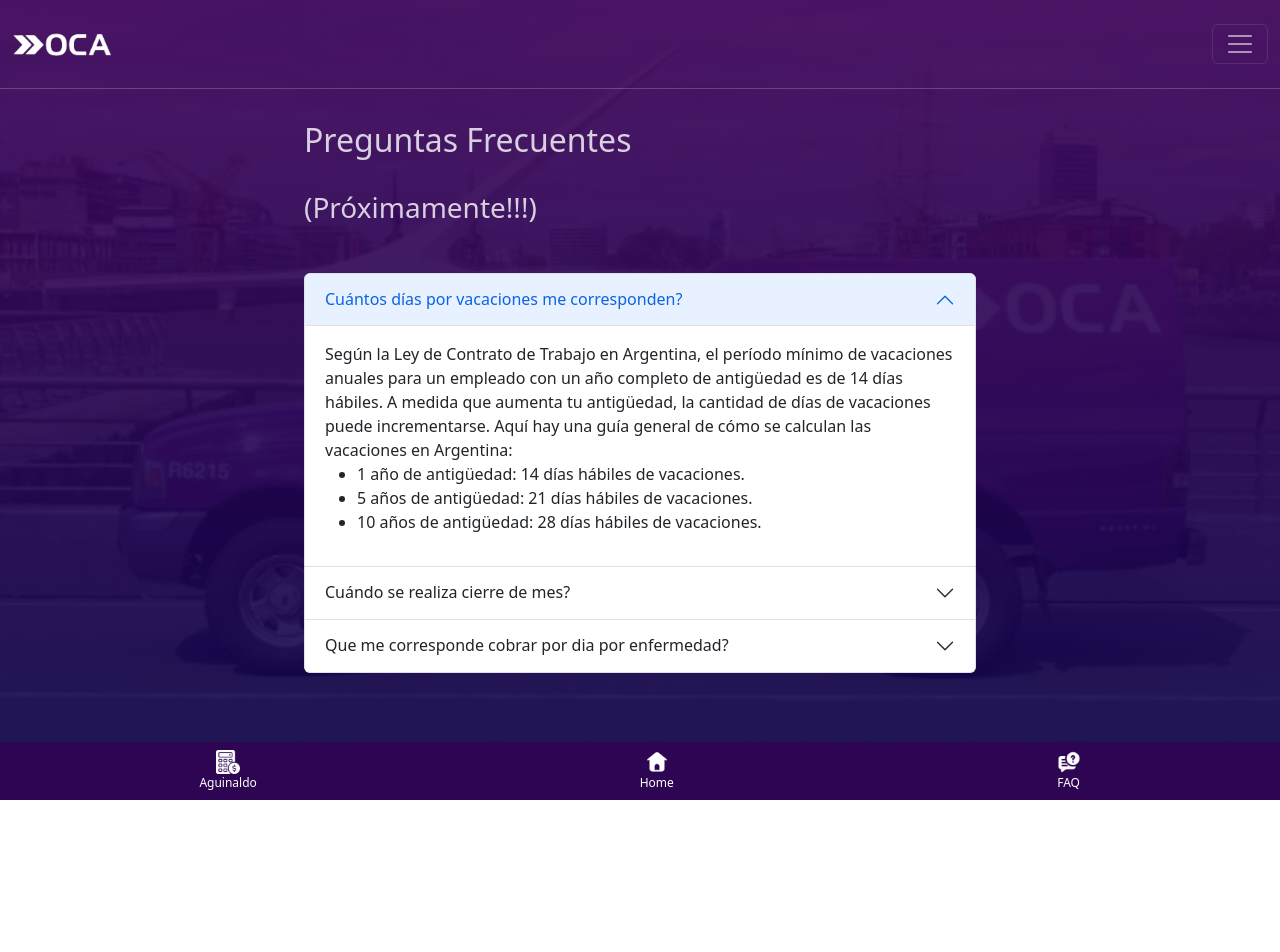
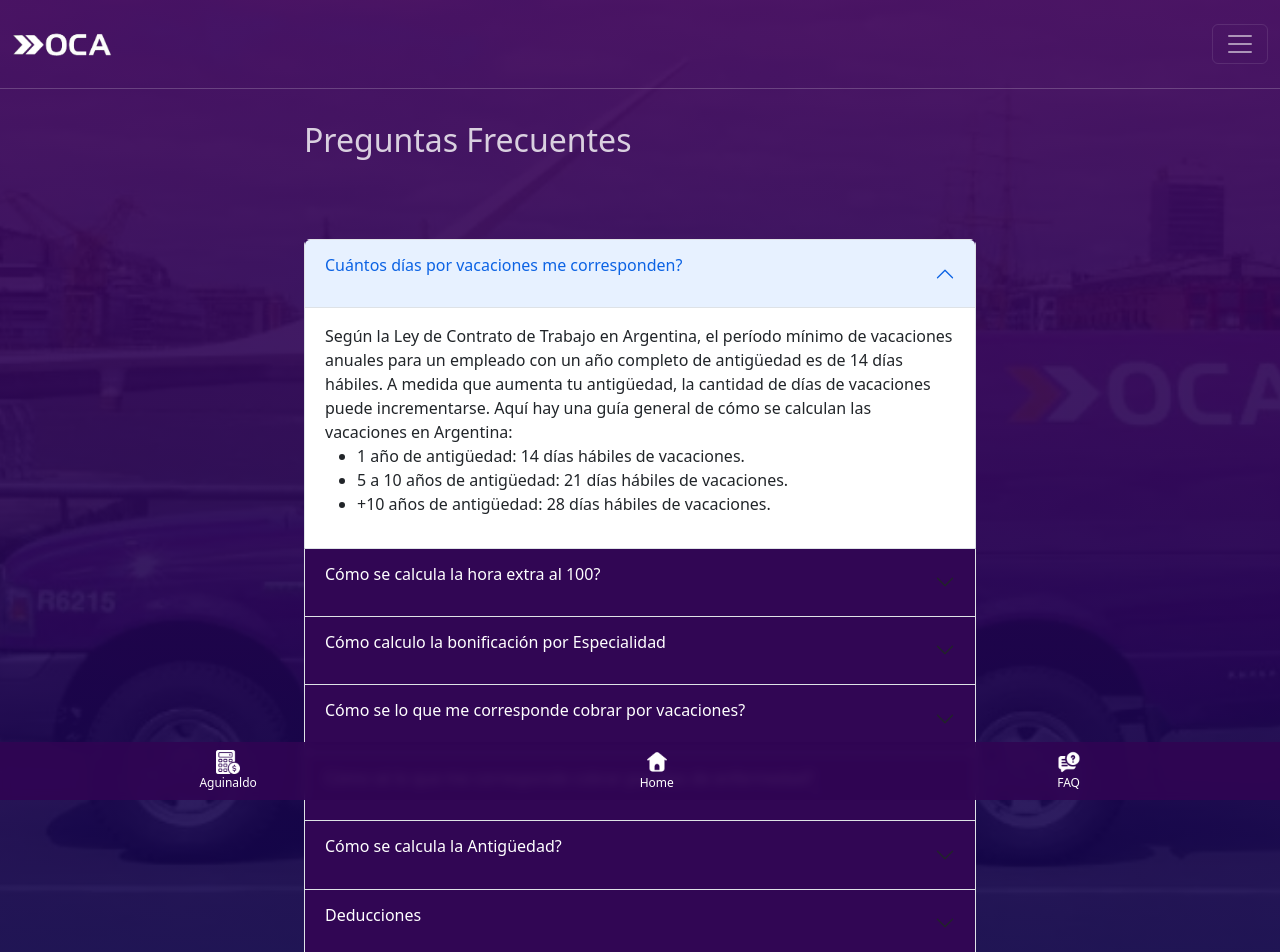
Before and after one commit to Fernskt/Oca-React-App, a React (Create React App) app: page /Faq in a window 1280 px wide. Shown: the top 952 px of the page. Before the commit the page ends 800 px from the top, so only its background shows below. Built offline with nearby package versions, Linux system fonts and the light colour scheme.

Commit message:
Agregando funciones

```diff
--- a/src/assets/css/App.css
+++ b/src/assets/css/App.css
@@ -7,7 +7,11 @@
 
 }
 
-
+.accordion-button,
+.accordion-header{
+    background-color: #300553e8;
+    color: white;
+}
 
 .bg-image {
     background-image: url(../img/pag10-ocajpg.webp);
--- a/src/components/Calcu.js
+++ b/src/components/Calcu.js
@@ -4,17 +4,18 @@ import { useState } from "react";
 import Modal from "../components/Modal";
 
 
-export default function Calcu({opcion, vaca, enf , dolarOficial}) {
+export default function Calcu({opcion, vaca, enf , dolarOficial, valorVacas, esDiaCam}) {
 
 
 
-  const [dias, setDias] = useState(30);
-  const [anios, setAnios] = useState(0);
-  const [horas, setHoras] = useState(0);
+  /* const [dias, setDias] = useState((30 - enf)); */
+  const [anios, setAnios] = useState(null);
+  const [horas, setHoras] = useState(null);
 
-  const manejarDias = (e) => {
+
+ /*  const manejarDias = (e) => {
     setDias(e.target.value);
-  };
+  }; */
   const manejarAnios = (e) => {
     setAnios(e.target.value);
   };
@@ -22,29 +23,31 @@ export default function Calcu({opcion, vaca, enf , dolarOficial}) {
     setHoras(e.target.value);
   };
 
+  const adicCamioneros = 1.12;
 
+  const dias = 30 - enf;
   const hora100 = opcion * 0.0104167;
   const dia = opcion / 24;
   const sueldoBasicoACobrar = (opcion / 30) * dias;
-  const hora100dia = horas * (hora100 * 1.12);
+  const hora100dia = horas * (hora100 * adicCamioneros);
   const especialidad = sueldoBasicoACobrar * 0.12;
   const promHs = 904.62;
-  const vacaciones = vaca * 2908.09;
-  const enfermedad = ((parseFloat(opcion) / 30)*1.12)*enf;
+  const vacaciones = vaca * valorVacas;
+  const enfermedad = ((parseFloat(opcion) / 30)*adicCamioneros)*enf;
   const antiguedad = (sueldoBasicoACobrar + hora100dia + especialidad + promHs + vacaciones) * 0.01 * anios;
   const viatico = dia * 0.184843;
   const comida = dia * 0.368358;
-  const viaticoPorMes = viatico * (dias - 6);
-  const comidaPorMes = comida * (dias - 6);
-  const totalBruto = antiguedad + hora100dia + especialidad + vacaciones + parseFloat(opcion);
+  const viaticoPorMes = viatico * (dias - 6 - enf);
+  const comidaPorMes = comida * (dias - 6 - enf);
+  const totalBruto = antiguedad + hora100dia + especialidad + vacaciones + enfermedad + parseFloat(opcion);
   const deducciones = totalBruto * 0.215;
-  const totalNeto = (viaticoPorMes + comidaPorMes + totalBruto) - deducciones;
+  const totalNeto = ((viaticoPorMes * adicCamioneros) + (comidaPorMes * adicCamioneros) + totalBruto) - deducciones;
   const dolar = totalNeto / dolarOficial;
 
   return (
     <>
       <form className="form-floating formulario">
-        <div className="form-floating mb-3 ">
+        {/* <div className="form-floating mb-3 ">
           <input
             type="number"
             className="form-control"
@@ -59,7 +62,7 @@ export default function Calcu({opcion, vaca, enf , dolarOficial}) {
           <p className="error">Cantidad de días fuera de rango (de 0 a 30)</p>
         ) : (
           <br></br>
-        )}
+        )} */}
 
         <div className="form-floating mb-3 ">
           <input
--- a/src/components/Categorias.js
+++ b/src/components/Categorias.js
@@ -22,11 +22,15 @@ export default function Categorias() {
     dolarOficial();
   },[]);
 
+  const [sueldosBasicos, setSueldosBasicos] = useState([298425.46,238568.60,208538.99]);
+  const [valorSelect, setValorSelect] = useState("1");
   const [opcion, setOpcion] = useState(0);
   const [vacaciones, setVacaciones] = useState(false);
   const [vaca, setVaca] = useState(0);
+  const [valorVacas, setValorVacas] = useState(6992.24);
   const [enfermedad ,  setEnfermedad] = useState(false);
   const [enf, setEnf] = useState(0);
+  const [esDiaCam , setEsDiaCam] = useState(false);
 
   const manejarVaca = (e) => {
     setVaca(e.target.value);
@@ -52,12 +56,46 @@ export default function Categorias() {
 
   };
 
+  const manejarCheckboxEsDisCam = (e) => {
+    setEsDiaCam(e.target.checked);
+    console.log(esDiaCam)
+  }
+
   const manejarRadio = (e) => {
     setOpcion(e.target.value);
   };
 
+  const manejarSelect =(e) => {
+    const selectedValue = e.target.value;
+    setValorSelect(selectedValue);
+
+  switch(selectedValue){
+    case "1":
+      setSueldosBasicos([298425.46,318504.55,297878.21]);
+      setValorVacas(6992,24);
+      break;
+    case "2":
+      setSueldosBasicos([238568.60,254620.31,238131.11]);
+      setValorVacas(5589.77);
+      break;
+    case "3":
+      setSueldosBasicos([208538.99,222570.20,208156.56]);
+      setValorVacas(4886.16);
+      break;
+    default:
+      setSueldosBasicos([298425.46,318504.55,297878.21]);
+      setValorVacas(6992,24);
+  }
+}
+
   return (
     <>
+    <select class="form-select " aria-label="Default select example" onChange={manejarSelect} value={valorSelect}>
+    <option value="1">Escala Corresp a Enero 2024</option>
+    <option value="2">Escala Corresp a Noviembre 2023</option>
+    <option value="3">Escala Corresp a Septiembre 2023</option>
+  </select>
+  <h5 class="mb-5">Sueldo Básico (aux 1ra): <span className="bruto">${sueldosBasicos[0].toFixed(2)}</span></h5>
       <h3>Ingresá tu categoría</h3>
       <br />
 
@@ -68,7 +106,7 @@ export default function Categorias() {
             type="radio"
             name="inlineRadioOptions"
             id="inlineRadio1"
-            value={166831.19}
+            value={sueldosBasicos[0]}
             onChange={manejarRadio}
           />
           <label class="form-check-label" for="inlineRadio1">
@@ -82,7 +120,7 @@ export default function Categorias() {
             type="radio"
             name="inlineRadioOptions"
             id="inlineRadio2"
-            value={178056.16}
+            value={sueldosBasicos[1]}
             onChange={manejarRadio}
           />
           <label class="form-check-label" for="inlineRadio2">
@@ -96,27 +134,27 @@ export default function Categorias() {
             type="radio"
             name="inlineRadioOptions"
             id="inlineRadio3"
-            value={166525.25}
+            value={sueldosBasicos[2]}
             onChange={manejarRadio}
           />
           <label class="form-check-label" for="inlineRadio3">
             Admin 1ra
           </label>
         </div>
-        <div class="form-check form-check-inline">
-          <input
-            class="form-check-input"
-            type="radio"
-            name="inlineRadioOptions"
-            id="inlineRadio4"
-            value="option2"
-            onclick="otroSueldo()"
-          />
-          <label class="form-check-label" for="inlineRadio4">
-            {" "}
-            <b>Otro</b>{" "}
-          </label>
-        </div>
+        <div class="form-check  color-h1">
+
+      <input
+        class="form-check-input"
+        type="checkbox"
+        value=""
+        id="flexCheckDefault"
+        checked={esDiaCam}
+        onChange={manejarCheckboxEsDisCam}
+      />
+      <label class="form-check-label" for="flexCheckDefault">
+        Día del Cam.
+      </label>
+    </div>
       </div>
 
 
@@ -187,7 +225,9 @@ export default function Categorias() {
       <Calcu opcion={opcion}
              vaca={vaca}
              enf={enf}
-             dolarOficial={dolarCompra} />
+             dolarOficial={dolarCompra}
+             valorVacas={valorVacas}
+             esDiaCam={esDiaCam}/>
 
 
     </>
--- a/src/containers/Aguinaldo.js
+++ b/src/containers/Aguinaldo.js
@@ -16,7 +16,7 @@ export default function Aguinaldo() {
   };
 
   const calcularAguinaldoMano = () => {
-    const descuento = calcularAguinaldo() * 0.21;
+    const descuento = calcularAguinaldo() * 0.215;
     return calcularAguinaldo() - descuento;
   }
 
--- a/src/containers/Faq.js
+++ b/src/containers/Faq.js
@@ -11,13 +11,13 @@ export default function Faq() {
 
         <div className="py-3 px-5 form-contenedor">
         <h2>Preguntas Frecuentes</h2><br />
-        <h3>(Próximamente!!!)</h3>
 
-        <div class="accordion" id="accordionExample">
+
+        <div class="accordion " id="accordionExample">
   <div class="accordion-item">
     <h2 class="accordion-header">
       <button class="accordion-button" type="button" data-bs-toggle="collapse" data-bs-target="#collapseOne" aria-expanded="true" aria-controls="collapseOne">
-        Cuántos días por vacaciones me corresponden?
+        <p>Cuántos días por vacaciones me corresponden?</p>
       </button>
     </h2>
     <div id="collapseOne" class="accordion-collapse collapse show" data-bs-parent="#accordionExample">
@@ -27,8 +27,8 @@ export default function Faq() {
 A medida que aumenta tu antigüedad, la cantidad de días de vacaciones puede incrementarse. Aquí hay una guía general de cómo se calculan las vacaciones en Argentina:
 <ul>
 <li>1 año de antigüedad: 14 días hábiles de vacaciones.</li>
-<li>5 años de antigüedad: 21 días hábiles de vacaciones.</li>
-<li>10 años de antigüedad: 28 días hábiles de vacaciones.</li>
+<li>5 a 10 años de antigüedad: 21 días hábiles de vacaciones.</li>
+<li>+10 años de antigüedad: 28 días hábiles de vacaciones.</li>
 
 
 </ul>
@@ -36,27 +36,95 @@ A medida que aumenta tu antigüedad, la cantidad de días de vacaciones puede in
       </div>
     </div>
   </div>
+
   <div class="accordion-item">
     <h2 class="accordion-header">
       <button class="accordion-button collapsed" type="button" data-bs-toggle="collapse" data-bs-target="#collapseTwo" aria-expanded="false" aria-controls="collapseTwo">
-        Cuándo se realiza cierre de mes?
+        <p>Cómo se calcula la hora extra al 100?</p>
       </button>
     </h2>
     <div id="collapseTwo" class="accordion-collapse collapse" data-bs-parent="#accordionExample">
-      <div class="accordion-body">
-        <strong>This is the second item's accordion body.</strong> It is hidden by default, until the collapse plugin adds the appropriate classes that we use to style each element. These classes control the overall appearance, as well as the showing and hiding via CSS transitions. You can modify any of this with custom CSS or overriding our default variables. It's also worth noting that just about any HTML can go within the <code>.accordion-body</code>, though the transition does limit overflow.
+      <div class="accordion-body ">
+        <strong>La hora extra al 100</strong> <p>Se calcula el valor de la hora extra y se le suma un 12% adicional.</p><br /><br />
+
+        <h5>Fórmula: (Hora extra + 12%)</h5>
+
       </div>
     </div>
   </div>
   <div class="accordion-item">
     <h2 class="accordion-header">
       <button class="accordion-button collapsed" type="button" data-bs-toggle="collapse" data-bs-target="#collapseThree" aria-expanded="false" aria-controls="collapseThree">
-       Que me corresponde cobrar por dia por enfermedad?
+        <p>Cómo calculo la bonificación por Especialidad</p>
       </button>
     </h2>
     <div id="collapseThree" class="accordion-collapse collapse" data-bs-parent="#accordionExample">
       <div class="accordion-body">
-        <strong>This is the third item's accordion body.</strong> It is hidden by default, until the collapse plugin adds the appropriate classes that we use to style each element. These classes control the overall appearance, as well as the showing and hiding via CSS transitions. You can modify any of this with custom CSS or overriding our default variables. It's also worth noting that just about any HTML can go within the <code>.accordion-body</code>, though the transition does limit overflow.
+        <strong>La bonificación por especialidad</strong> <p>equivale al 12% del sueldo bruto.</p><br /><br />
+
+        <h5>Fórmula: (Sueldo bruto x 12%)</h5>
+
+      </div>
+    </div>
+  </div>
+  <div class="accordion-item">
+    <h2 class="accordion-header">
+      <button class="accordion-button collapsed" type="button" data-bs-toggle="collapse" data-bs-target="#collapseFour" aria-expanded="false" aria-controls="collapseFour">
+        <p>Cómo se lo que me corresponde cobrar por vacaciones?</p>
+      </button>
+    </h2>
+    <div id="collapseFour" class="accordion-collapse collapse" data-bs-parent="#accordionExample">
+      <div class="accordion-body">
+        <strong>El Adicional por vacaciones</strong> <p>Se calcula multiplicando el valor diario de vacaciones por la cantidad de días de vacaciones.</p><br /><br />
+
+        <h5>Fórmula: (Días de vacaciones × Valor diario de vacaciones)</h5>
+
+      </div>
+    </div>
+  </div>
+
+  <div class="accordion-item">
+    <h2 class="accordion-header">
+      <button class="accordion-button collapsed" type="button" data-bs-toggle="collapse" data-bs-target="#collapseFive" aria-expanded="false" aria-controls="collapseFive">
+        <p>Cómo sé lo que me corresponde cobrar por días de enfermedad?</p>.
+      </button>
+    </h2>
+    <div id="collapseFive" class="accordion-collapse collapse" data-bs-parent="#accordionExample">
+      <div class="accordion-body">
+        <strong>Días por Enfermedad: </strong> <p>Para calcular la compensación por días de licencia por enfermedad, tomamos el sueldo básico dividido por 30, le sumamos un 12%, y luego multiplicamos el resultado por la cantidad de días por enfermedad.</p><br /><br />
+
+        <h5>Fórmula: ((Sueldo Básico / 30) + 12%) x Cantidad de días por Enfermedad</h5>
+
+      </div>
+    </div>
+  </div>
+  <div class="accordion-item">
+    <h2 class="accordion-header">
+      <button class="accordion-button collapsed" type="button" data-bs-toggle="collapse" data-bs-target="#collapseSix" aria-expanded="false" aria-controls="collapseSix">
+        <p>Cómo se calcula la Antigüedad?</p>
+      </button>
+    </h2>
+    <div id="collapseSix" class="accordion-collapse collapse" data-bs-parent="#accordionExample">
+      <div class="accordion-body">
+        <strong>La Antiguedad</strong> <p>Se calcula como el 1% del sueldo bruto (sin contar la antigüedad), y se multiplica por la cantidad de años trabajados.</p><br /><br />
+
+        <h5>Fórmula: (Sueldo bruto x 1%) x Cantidad de años trabajados</h5>
+
+      </div>
+    </div>
+  </div>
+  <div class="accordion-item">
+    <h2 class="accordion-header">
+      <button class="accordion-button collapsed" type="button" data-bs-toggle="collapse" data-bs-target="#collapseSeven" aria-expanded="false" aria-controls="collapseSeven">
+        <p>Deducciones</p>
+      </button>
+    </h2>
+    <div id="collapseSeven" class="accordion-collapse collapse" data-bs-parent="#accordionExample">
+      <div class="accordion-body">
+        <strong>Se resta el 21.5% del sueldo bruto al sueldo neto.</strong> <br /><br />
+
+        <h5>Fórmula: Sueldo Neto - (Sueldo Bruto x 21.5%)</h5>
+
       </div>
     </div>
   </div>
```
